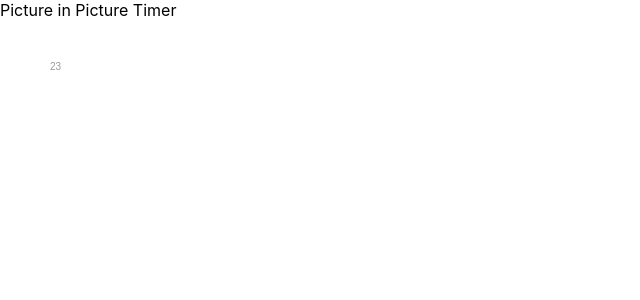
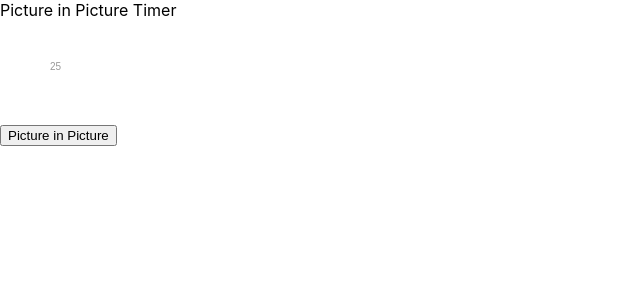
Before and after one commit to swfz/next-ts-sample, a Next.js app: page /timer in a window 1280 px wide. Shown: the top 300 px of the page, without its empty margins (0-640 px from the left). Built offline with nearby package versions, Linux system fonts and the light colour scheme.

Commit message:
feat: capture in capture

```diff
--- a/pages/timer/index.tsx
+++ b/pages/timer/index.tsx
@@ -3,12 +3,25 @@ import { useEffect, useState, useRef } from 'react'
 
 const Timer: NextPage = () => {
   const canvasRef = useRef(null);
+  const videoRef = useRef(null);
+
   const [count, setCount] = useState(30);
 
   const getContext = (): CanvasRenderingContext2D => {
-    const canvas: any = canvasRef.current;
+    const canvas: HTMLCanvasElement = canvasRef.current;
 
     return canvas.getContext('2d');
+  }
+
+  async function createVideo() {
+    const video = videoRef.current;
+    const canvas = canvasRef.current;
+    video.srcObject = canvas.captureStream();
+    video.play();
+  }
+
+  const handleVideoEvent = (e: any) => {
+    e.target.requestPictureInPicture();
   }
 
   useEffect(() => {
@@ -24,7 +37,6 @@ const Timer: NextPage = () => {
       ctx.fillText(count.toString(), 50, 50);
     }, 1000);
 
-
     return () => clearInterval(interval)
   }, [count])
 
@@ -35,7 +47,8 @@ const Timer: NextPage = () => {
         <canvas id="canvas" width="300" height="100" ref={canvasRef}></canvas>
       </div>
       {/* <button id="start-timer" onClick="timerFn()">Start Timer</button> */}
-      {/* <button id="pip-button" onClick="createVideo()">Picture in Picture</button> */}
+      <button onClick={createVideo}>Picture in Picture</button>
+      <video muted={true} onLoadedMetadata={handleVideoEvent} ref={videoRef} className="hide"></video>
     </>
   )
 }
--- a/styles/globals.css
+++ b/styles/globals.css
@@ -14,3 +14,7 @@ a {
 * {
   box-sizing: border-box;
 }
+
+.hide {
+  display: none;
+}
```
